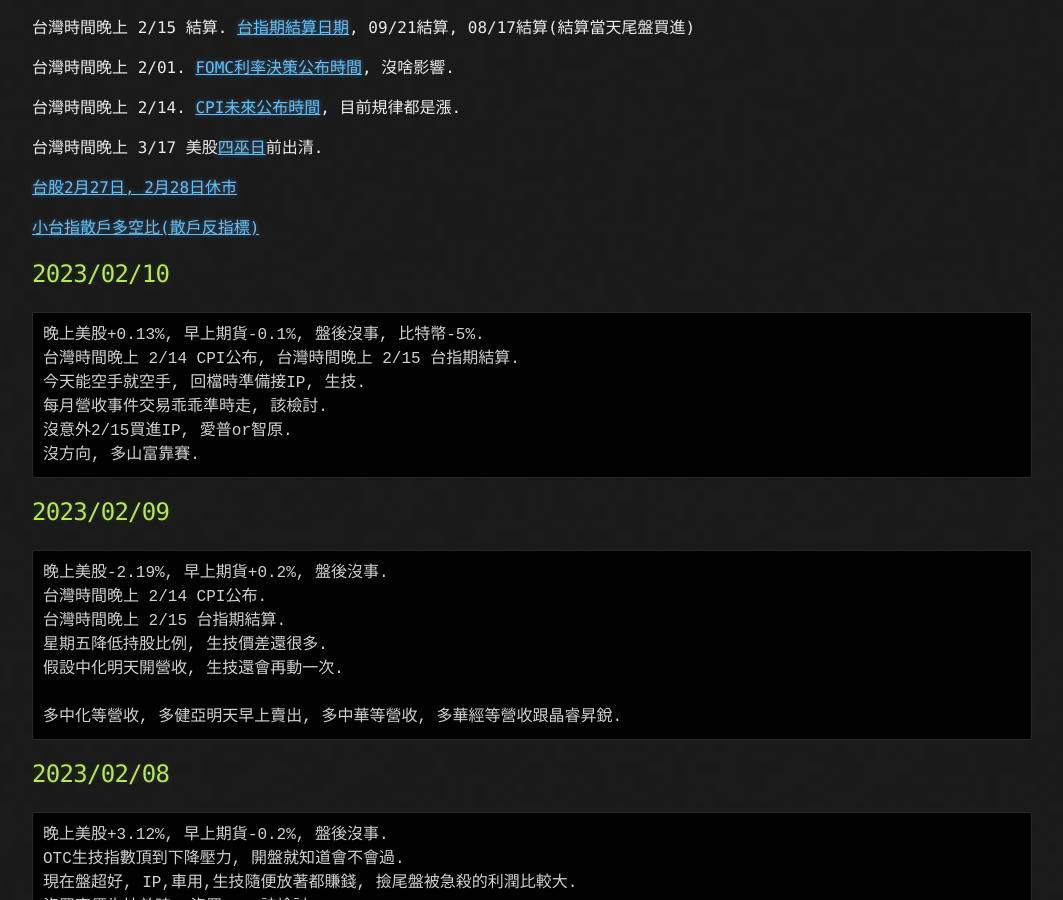
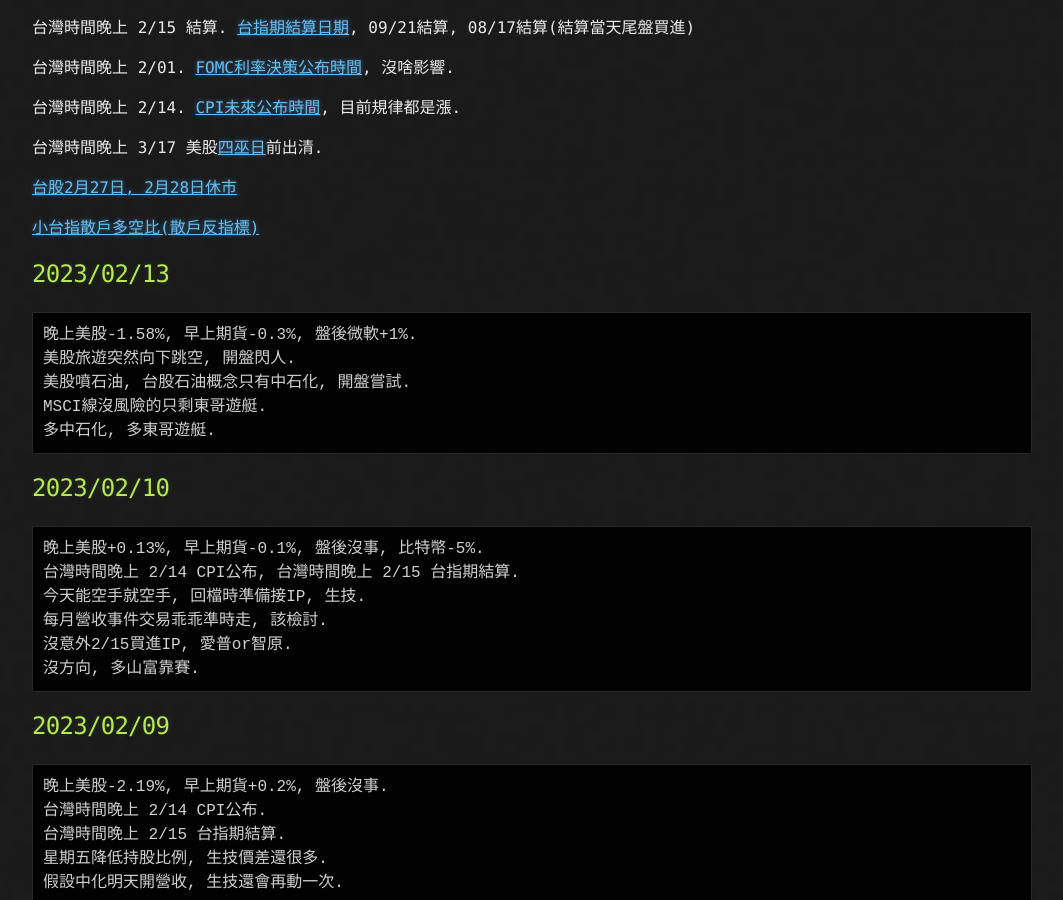
Before and after one commit to lepg5487/Stock_God, a Jekyll site: the page built from index.md, in a window 1280 px wide and 900 px high, scrolled down 362 px. Shown: the whole window, without its empty margins (108-1171 px from the left). Built offline with Jekyll 4.4.1, drawn with Linux system fonts in a browser that asks for light colours; our own code applies the rules of GitHub Pages for plain Markdown files.

Commit message:
Update index.md

````diff
--- a/index.md
+++ b/index.md
@@ -19,6 +19,15 @@ layout: testlayouts
 [台股2月27日, 2月28日休市](https://www.twse.com.tw/zh/holidaySchedule/holidaySchedule)
 
 [小台指散戶多空比(散戶反指標)](https://www.macromicro.me/charts/20069/tw-mtx-long-to-short-ratio-of-individual-player)
+
+## 2023/02/13
+```
+晚上美股-1.58%, 早上期貨-0.3%, 盤後微軟+1%.
+美股旅遊突然向下跳空, 開盤閃人.
+美股噴石油, 台股石油概念只有中石化, 開盤嘗試.
+MSCI線沒風險的只剩東哥遊艇.
+多中石化, 多東哥遊艇.
+```
 
 ## 2023/02/10
 ```
````
